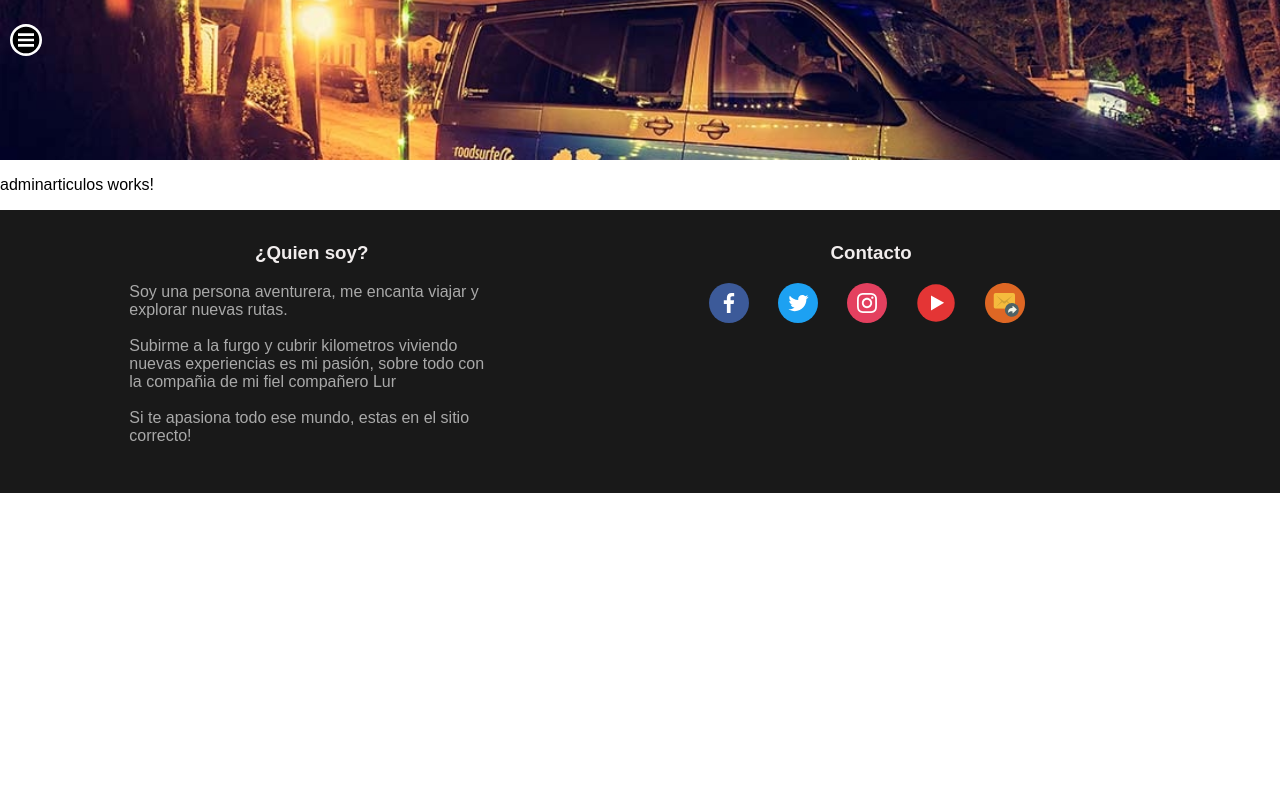
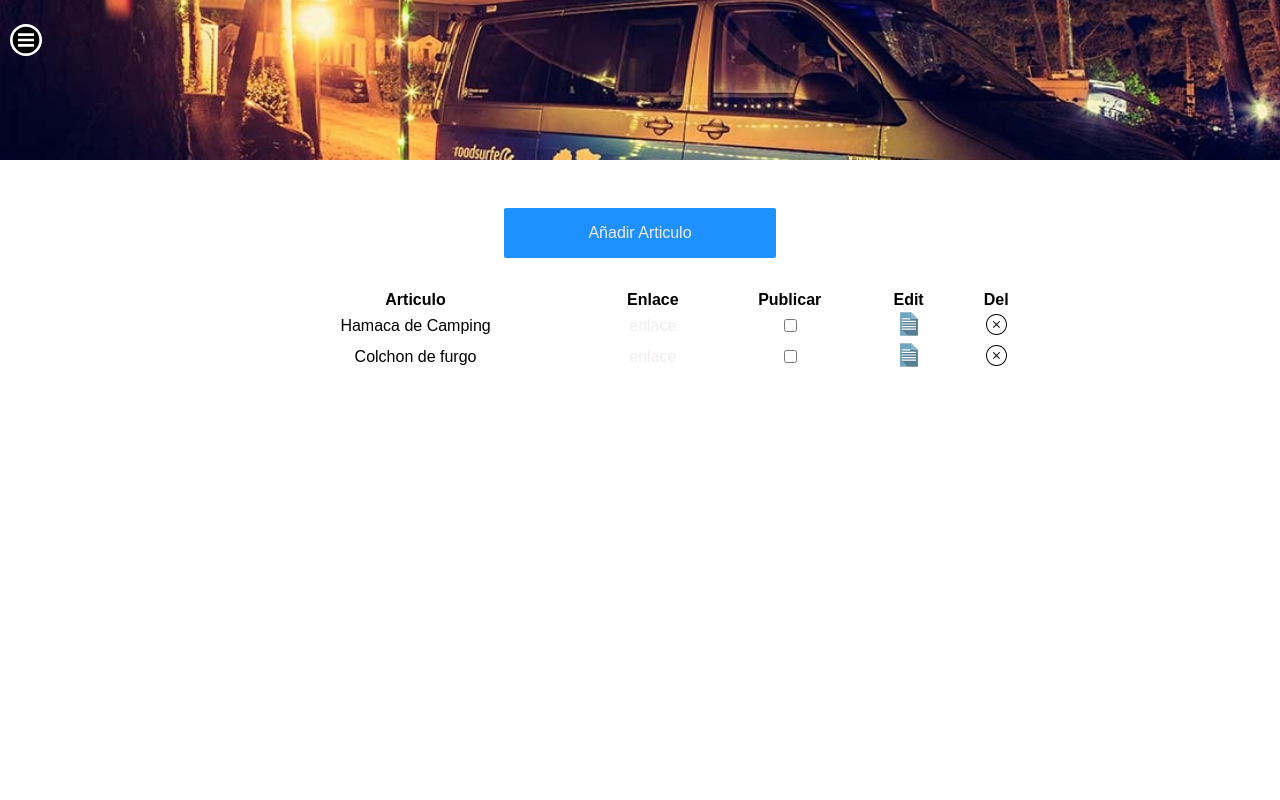
Before and after one commit to j0tac3/miprimerafurgo, an Angular app: page /adminArticulos in a window 1280 px wide. Shown: the top 800 px of the page. Built offline with nearby package versions, Linux system fonts and the light colour scheme.

Commit message:
Maquetando la pagina de administrar articulos

```diff
--- a/src/app/components/admin-components/adminarticulos/adminarticulos.component.css
+++ b/src/app/components/admin-components/adminarticulos/adminarticulos.component.css
@@ -0,0 +1,33 @@
+
+.admin-container{
+    display: flex;
+    flex-direction: column;
+    align-items: center;
+    min-height: calc(100vh - 20vh);
+    padding-top: 2rem;
+}
+.articulos{
+    margin-top: 1rem;
+    border-collapse: collapse;
+    width: 80%;
+    max-width: 50rem;
+    text-align: center;
+}
+.btn-addArticulo{
+    width: 15rem;
+    padding: 1rem;
+    background-color: dodgerblue;
+    text-align: center;
+    margin: 1rem auto;
+    border-radius: 2px;
+}
+.btn-action{
+    background-color: transparent;
+    border: none;
+}
+.btn-action:hover{
+    background-color: #aaaa;
+}
+.img-btn{
+    width: 1.5rem;
+}
--- a/src/app/components/admin-components/adminarticulos/adminarticulos.component.html
+++ b/src/app/components/admin-components/adminarticulos/adminarticulos.component.html
@@ -1 +1,52 @@
-<p>adminarticulos works!</p>
+<div class="admin-container">
+    <a class="btn-addArticulo" [routerLink]="'/createPost'">
+        Añadir Articulo
+    </a>
+
+    <table class="articulos">
+        <thead>
+            <th>Articulo</th>
+            <th>Enlace</th>
+            <th>Publicar</th>
+            <th>Edit</th>
+            <th>Del</th>
+        </thead>
+        <tbody>
+            <tr>
+                <td>Hamaca de Camping</td>
+                <td><a href="">enlace</a></td>
+                <td><input type="checkbox" name="" id=""></td>
+                <td>
+                    <button class="btn-action">
+                        <img src="assets/media/icons/text.svg" alt="" class="img-btn">
+                                <!-- [routerLink]="'/createPost'"
+                                [queryParams]="{'id': 1}"> -->
+                    </button>
+                </td>
+                <td>
+                    <button class="btn-action">
+                        <img src="assets/media/icons/close-circle.svg" alt="">
+                    </button>
+                </td>
+            </tr>
+            <tr>
+                <td>Colchon de furgo</td>
+                <td><a href="">enlace</a></td>
+                <td><input type="checkbox" name="" id=""></td>
+                <td>
+                    <button class="btn-action">
+                        <img src="assets/media/icons/text.svg" alt="" class="img-btn">
+                                <!-- [routerLink]="'/createPost'"
+                                [queryParams]="{'id': 2}"> -->
+                    </button>
+                </td>
+                <td>
+                    <button class="btn-action">
+                        <img src="assets/media/icons/close-circle.svg" alt="" class="img-btn">
+                    </button>
+                </td>
+            </tr>
+            <tr>
+        </tbody>
+    </table>
+</div>
```
